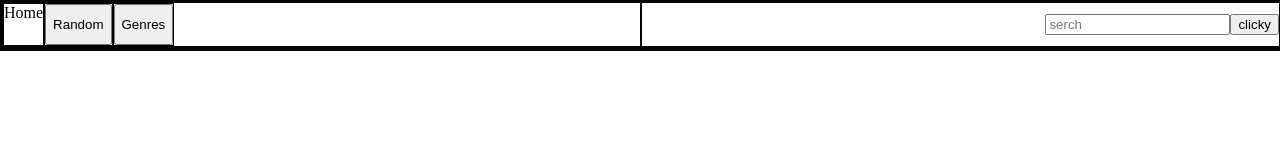
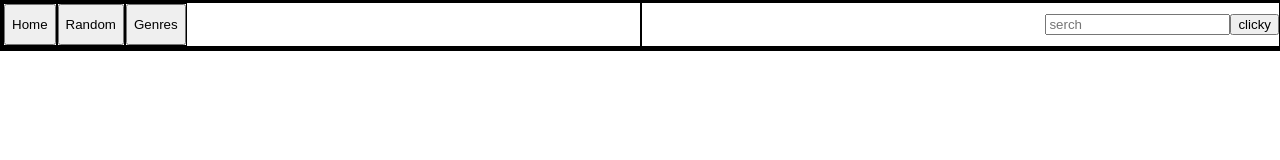
Before and after one commit to staten-island-tech/api-project-seribical, a website built with Vite: page project/index.html in a window 1280 px wide. Built offline with nearby package versions, Linux system fonts and the light colour scheme; no server answers.

Commit message:
soinnosdaijnjndsaijnjnidsajnijsadjisadnisajdnsaoidsadsadsadsad

```diff
--- a/project/index.html
+++ b/project/index.html
@@ -10,7 +10,7 @@
     <div id="app">
       <div id="navbar">
         <div id="half1">
-          <div id=">
+          <div>
             <button id="home">Home</button>
           </div>
           <div>
```
